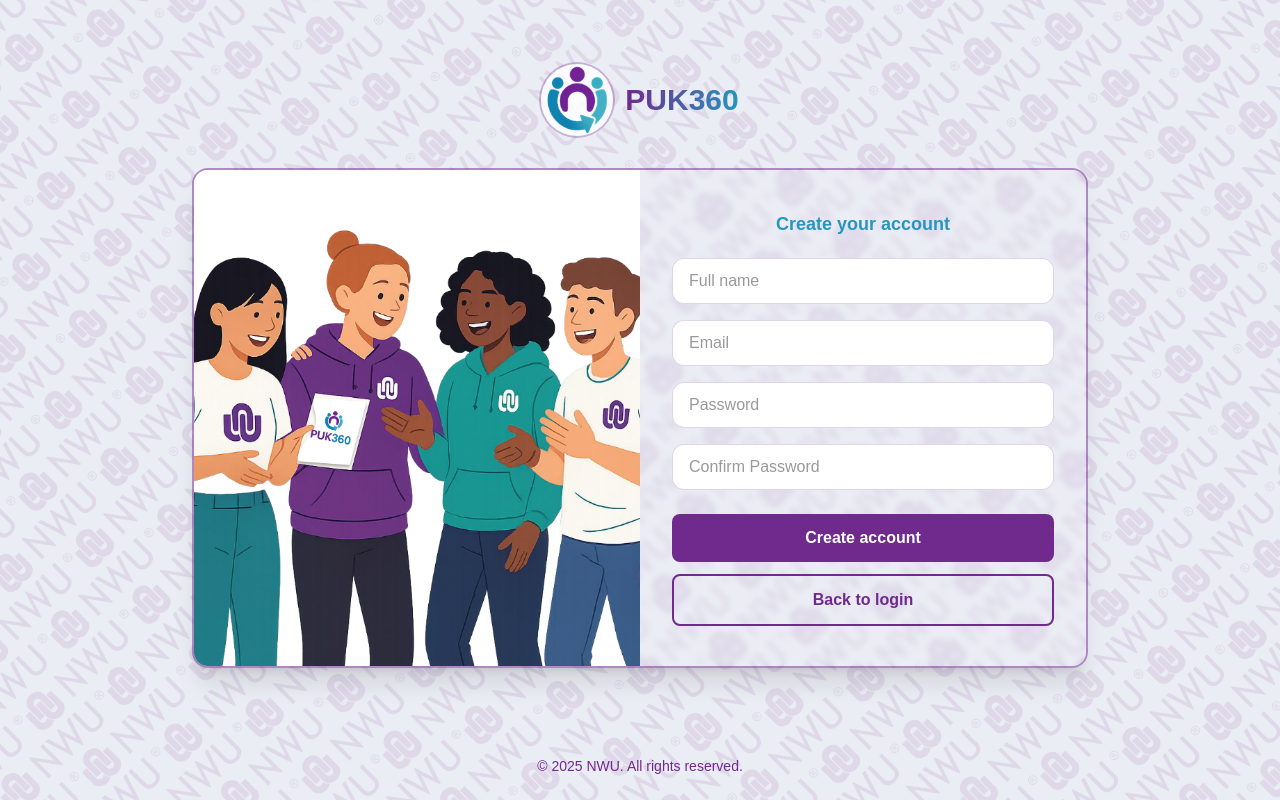
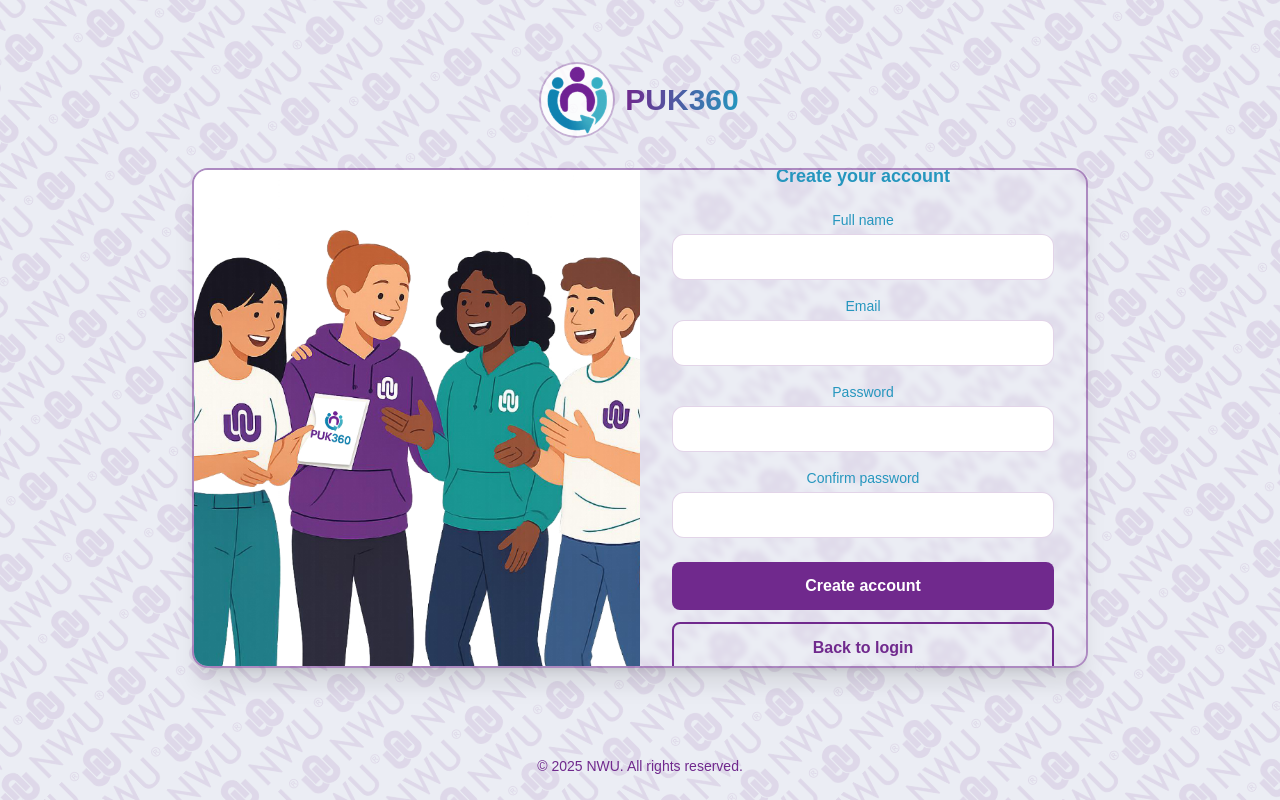
Before and after one commit to RuanHenry256/puk360-frontend, a React (Create React App) app: page / in a window 1280 px wide. Both pictures are taken after a click on the button "Sign up here". Built offline with nearby package versions, Linux system fonts and the light colour scheme.

Commit message:
feat: Enhance LoginScreen by adding labels for input fields and removing placeholder text

```diff
--- a/src/pages/LoginScreen.jsx
+++ b/src/pages/LoginScreen.jsx
@@ -164,10 +164,11 @@
               <div className="flex flex-col space-y-4 mb-6">
                 {!isLogin && (
                   <div className="flex flex-col">
+                    <label htmlFor="name" className="text-sm font-medium text-secondary mb-1">Full name</label>
                     <input
+                      id="name"
                       type="text"
                       name="name"
-                      placeholder="Full name"
                       value={formData.name}
                       onChange={handleInputChange}
                       className="w-full px-4 py-2.5
@@ -175,17 +176,17 @@
                                  border border-primary/20 dark:border-primary-dm/25
                                  rounded-xl focus:outline-none focus:ring-2
                                  focus:ring-primary/40 dark:focus:ring-primary-dm/40
-                                 placeholder-black/40 dark:placeholder-white/40
                                  transition duration-200"
                     />
                   </div>
                 )}
 
                 <div className="flex flex-col">
+                  <label htmlFor="email" className="text-sm font-medium text-secondary mb-1">Email</label>
                   <input
+                    id="email"
                     type="email"
                     name="email"
-                    placeholder="Email"
                     value={formData.email}
                     onChange={handleInputChange}
                   className="w-full px-4 py-2.5
@@ -193,16 +194,16 @@
                                border border-primary/20 dark:border-primary-dm/25
                                rounded-xl focus:outline-none focus:ring-2
                                focus:ring-primary/40 dark:focus:ring-primary-dm/40
-                               placeholder-black/40 dark:placeholder-white/40
                                transition duration-200"
                   />
                 </div>
 
                 <div className="flex flex-col">
+                  <label htmlFor="password" className="text-sm font-medium text-secondary mb-1">Password</label>
                   <input
+                    id="password"
                     type="password"
                     name="password"
-                    placeholder="Password"
                     value={formData.password}
                     onChange={handleInputChange}
                   className="w-full px-4 py-2.5
@@ -210,17 +211,17 @@
                                border border-primary/20 dark:border-primary-dm/25
                                rounded-xl focus:outline-none focus:ring-2
                                focus:ring-primary/40 dark:focus:ring-primary-dm/40
-                               placeholder-black/40 dark:placeholder-white/40
                                transition duration-200"
                   />
                 </div>
 
                 {!isLogin && (
                   <div className="flex flex-col">
+                    <label htmlFor="confirmPassword" className="text-sm font-medium text-secondary mb-1">Confirm password</label>
                     <input
+                      id="confirmPassword"
                       type="password"
                       name="confirmPassword"
-                      placeholder="Confirm Password"
                       value={formData.confirmPassword}
                       onChange={handleInputChange}
                       className="w-full px-4 py-2.5
@@ -228,7 +229,6 @@
                                  border border-primary/20 dark:border-primary-dm/25
                                  rounded-xl focus:outline-none focus:ring-2
                                  focus:ring-primary/40 dark:focus:ring-primary-dm/40
-                                 placeholder-black/40 dark:placeholder-white/40
                                  transition duration-200"
                     />
                   </div>
```
